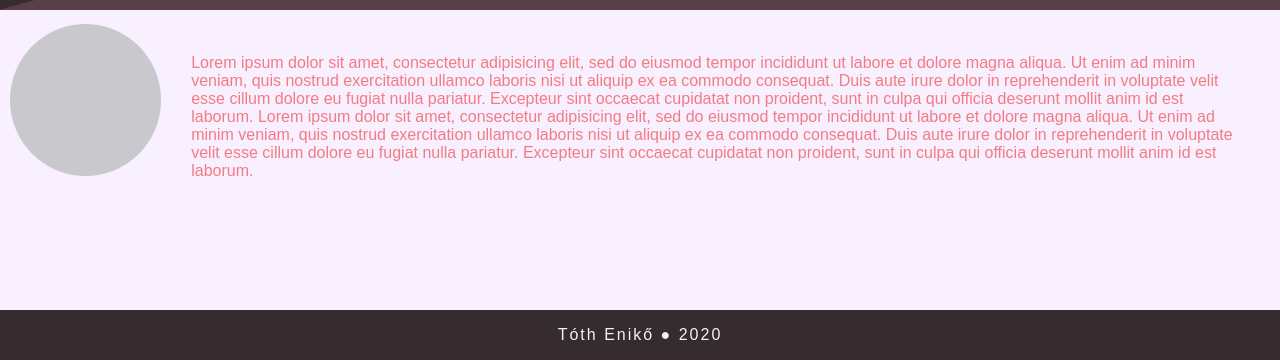
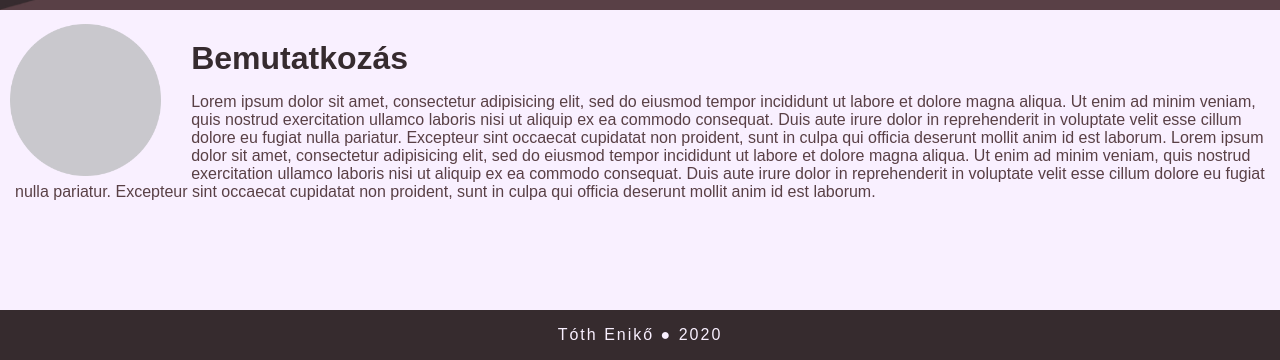
Before and after one commit to Sprintex/iloveencsibaby, a plain HTML site: page index.html in a window 1280 px wide. Shown: the part 440-800 px from the top of the page. Drawn offline with Linux system fonts and the light colour scheme.

Commit message:
Add files via upload

```diff
--- a/index.html
+++ b/index.html
@@ -39,7 +39,8 @@
 
 <div style="padding: 10px">
 <img src="kep.png" alt="önportré" width="12%" align="left" style="padding-right: 30px">
-<p align="left" style="margin: 30px;color: #F37B83">Lorem ipsum dolor sit amet, consectetur adipisicing elit, sed do eiusmod
+<p><h1>Bemutatkozás</h1></p>
+<p align="left" style="margin: 5px;color: #594046">Lorem ipsum dolor sit amet, consectetur adipisicing elit, sed do eiusmod
 tempor incididunt ut labore et dolore magna aliqua. Ut enim ad minim veniam,
 quis nostrud exercitation ullamco laboris nisi ut aliquip ex ea commodo
 consequat. Duis aute irure dolor in reprehenderit in voluptate velit esse
--- a/main.css
+++ b/main.css
@@ -131,3 +131,8 @@ body {
   letter-spacing: 2px;
   text-align: center;
 }
+
+h1 {
+  color:#362B2F;
+  margin: 0px;
+}
```
